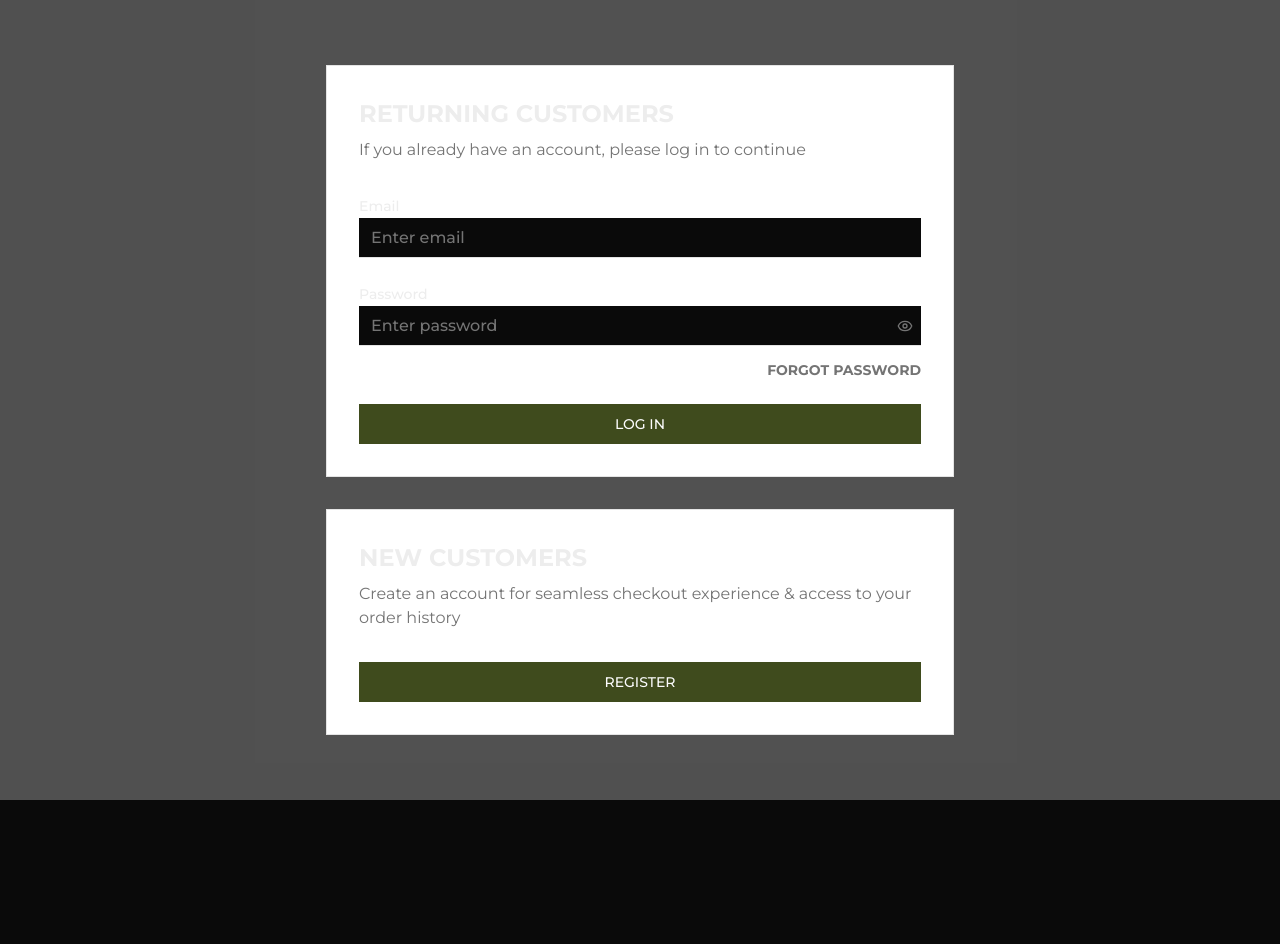
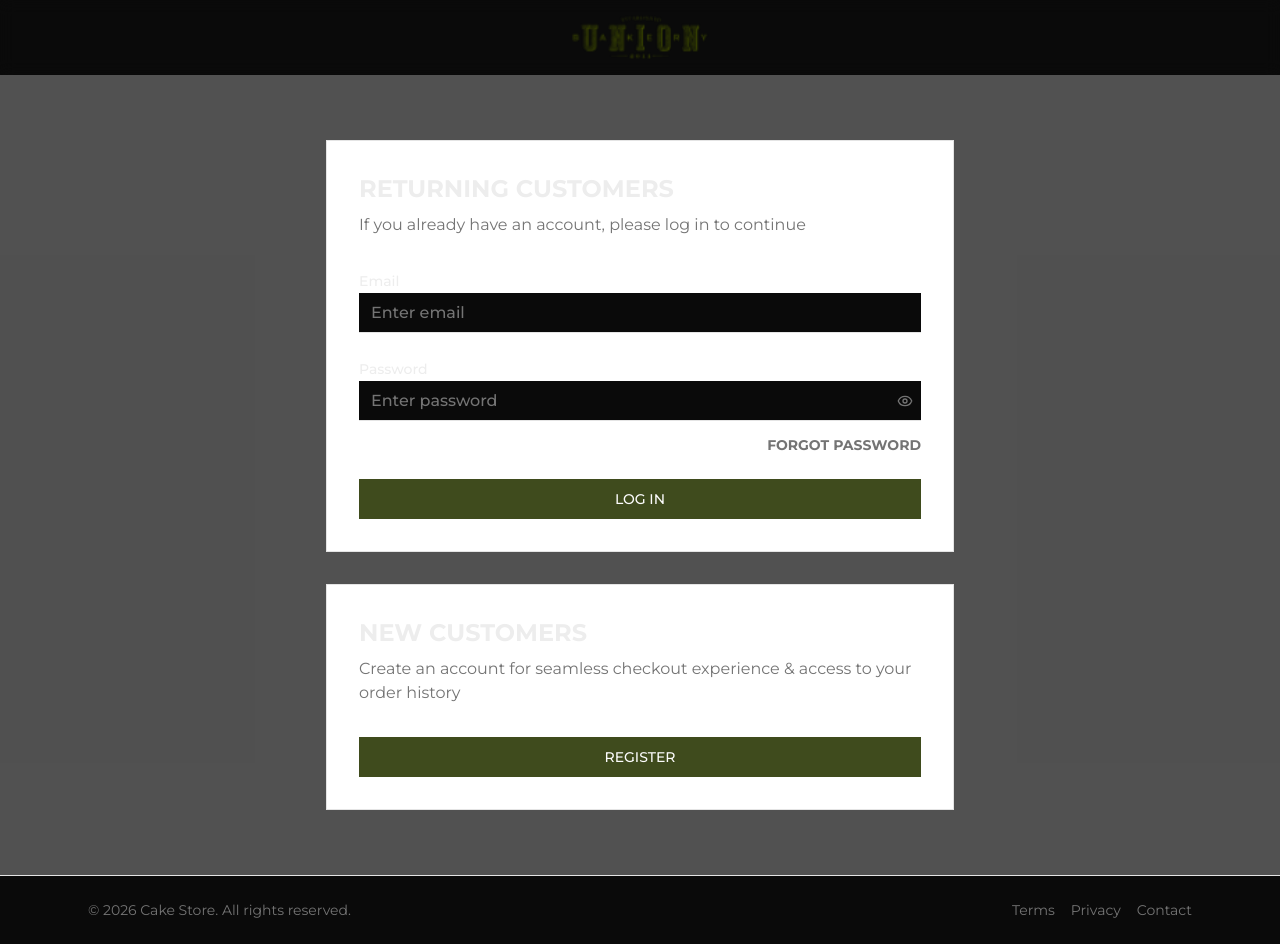
Before and after one commit to rayhanyovi/cake-shop, a Next.js app: page /auth/login in a window 1280 px wide. Before the commit the page ends 800 px from the top, so only its background shows below. Built offline with nearby package versions, Linux system fonts and the light colour scheme; no server answers.

Commit message:
feat: add navbar and footer layout

```diff
--- a/app/layout.tsx
+++ b/app/layout.tsx
@@ -1,6 +1,8 @@
 import type { Metadata } from "next";
 import { Montserrat } from "next/font/google";
 import "./globals.css";
+import Navbar from "@/src/components/Navbar";
+import Footer from "@/src/components/Footer";
 
 const montserrat = Montserrat({
   variable: "--font-montserrat",
@@ -20,7 +22,11 @@ export default function RootLayout({
   return (
     <html lang="en">
       <body className={`${montserrat.variable}  *:antialiased`}>
-        {children}
+        <div className="min-h-screen bg-transparent flex flex-col">
+          <Navbar />
+          <main className="flex-1 flex flex-col">{children}</main>
+          <Footer />
+        </div>
       </body>
     </html>
   );
--- /dev/null
+++ b/src/components/Footer.tsx
@@ -0,0 +1,22 @@
+import Link from "next/link";
+
+export default function Footer() {
+  return (
+    <footer className="w-full border-t border-border bg-background/80">
+      <div className="mx-auto flex w-full max-w-6xl flex-col gap-4 px-6 py-6 text-sm text-muted-foreground sm:flex-row sm:items-center sm:justify-between">
+        <p>© 2026 Cake Store. All rights reserved.</p>
+        <div className="flex items-center gap-4">
+          <Link href="/terms" className="transition hover:text-foreground">
+            Terms
+          </Link>
+          <Link href="/privacy" className="transition hover:text-foreground">
+            Privacy
+          </Link>
+          <Link href="/contact" className="transition hover:text-foreground">
+            Contact
+          </Link>
+        </div>
+      </div>
+    </footer>
+  );
+}
--- /dev/null
+++ b/src/components/Navbar.tsx
@@ -0,0 +1,91 @@
+"use client";
+
+import { Separator } from "@radix-ui/react-dropdown-menu";
+import Image from "next/image";
+import Link from "next/link";
+import { usePathname } from "next/navigation";
+
+export default function Navbar() {
+  const pathname = usePathname();
+  const isHome = pathname === "/home";
+  const isAuth = pathname.startsWith("/auth");
+  const isLoggedIn = false;
+  const showBreadcrumb = pathname.startsWith("/shop/product/") && !isAuth;
+  const logoSrc =
+    isHome || isAuth ? "/union-bakery.png" : "/union-bakery-white.png";
+
+  return (
+    <header
+      className={[
+        "w-full border-b border-border text-primary-foreground backdrop-blur",
+        isHome || isAuth ? "bg-transparent" : "bg-primary",
+        isAuth ? "border-transparent" : "",
+      ]
+        .filter(Boolean)
+        .join(" ")}
+    >
+      <div className="mx-auto flex w-full max-w-7xl flex-col px-6 py-3">
+        <div
+          className={[
+            "flex items-center",
+            isAuth ? "justify-center" : "justify-between",
+          ].join(" ")}
+        >
+          <Link href="/" className="inline-flex items-center">
+            <Image
+              src={logoSrc}
+              alt="Union Bakery"
+              width={140}
+              height={36}
+              priority
+            />
+          </Link>
+          <nav
+            className={[
+              "flex items-center gap-6 text-xs font-bold text-primary-foreground",
+              isAuth ? "hidden" : "",
+            ].join(" ")}
+          >
+            <Link
+              href="/shop"
+              className="transition duration-200 hover:text-primary-foreground/75 uppercase t"
+            >
+              Shop
+            </Link>
+            <Link
+              href="/group-order"
+              className="transition duration-200 hover:text-primary-foreground/75 uppercase t"
+            >
+              Group Order
+            </Link>
+            <Link
+              href="/faq"
+              className="transition duration-200 hover:text-primary-foreground/75 uppercase t"
+            >
+              FAQ
+            </Link>
+            <>•</>
+            <Link
+              href={isLoggedIn ? "/cart" : "/auth/login"}
+              className="transition duration-200 hover:text-primary-foreground/75 uppercase t"
+            >
+              Cart
+            </Link>
+
+            <Link
+              href="/user"
+              className="transition duration-200 hover:text-primary-foreground/75 uppercase t"
+            >
+              Account
+            </Link>
+          </nav>
+        </div>
+        {showBreadcrumb ? (
+          <div className="mt-3 text-xs font-medium uppercase tracking-wide text-primary-foreground/70">
+            Breadcrumb goes here
+          </div>
+        ) : null}
+      </div>
+    </header>
+  );
+}
```
Also changed, not shown: public/union-bakery-white.png (added), public/union-bakery.png (added).
